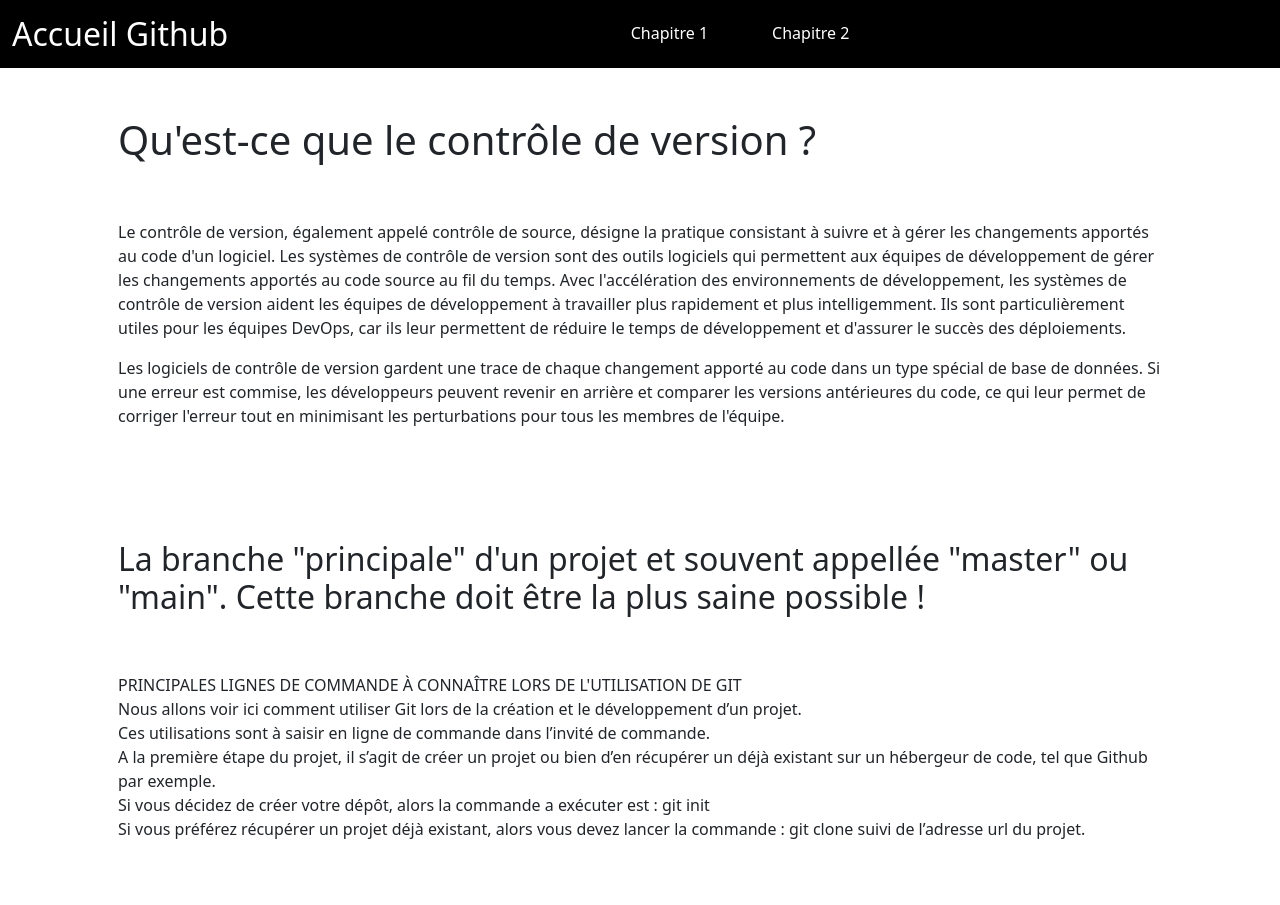
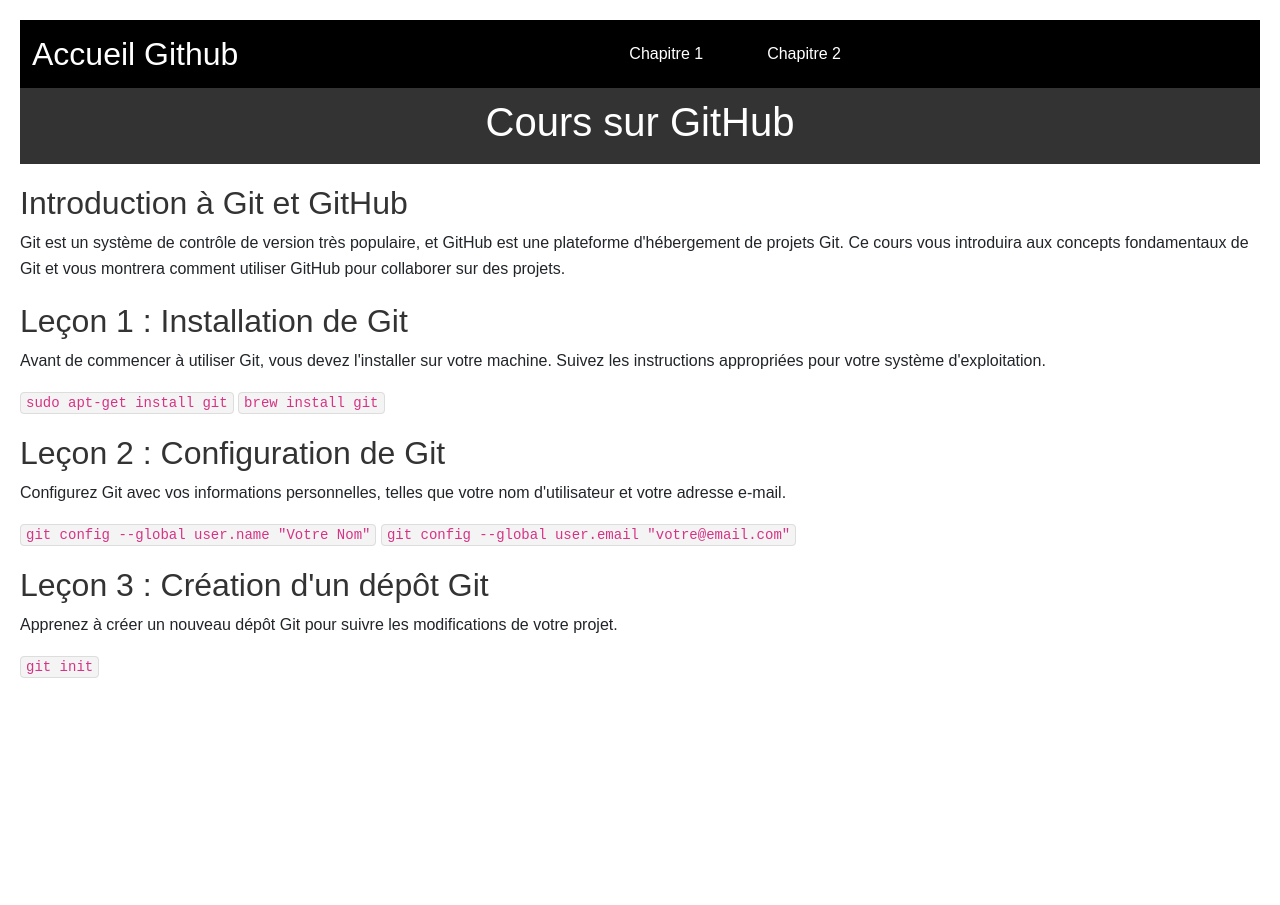
Before and after one commit to KevinBRIQUET/mon-projet, a plain HTML site: page public/index.html in a window 1280 px wide. After the commit the page ends 800 px from the top, so only its background shows below. Drawn offline with Linux system fonts and the light colour scheme.

Commit message:
suite modif

```diff
--- a/public/assets/css/style.css
+++ b/public/assets/css/style.css
@@ -1,8 +1,13 @@
+* {
+  margin: 0;
+  padding: 0;
+}
+
+/* Barre de navigation */
+
 li a {
   line-height: 35px;
 }
-
-/* Barre de navigation */
 
 li a:after {
   content: "";
@@ -32,3 +37,40 @@
 a:visited {
   color: #ea3d52;
 }
+
+body {
+  font-family: Arial, sans-serif;
+  margin: 20px;
+}
+
+header {
+  text-align: center;
+  background-color: #333;
+  color: white;
+  padding: 10px;
+  width: 100%;
+}
+
+section {
+  margin-top: 20px;
+}
+
+h2 {
+  color: #333;
+}
+
+p {
+  line-height: 1.6;
+}
+
+code {
+  font-family: "Courier New", Courier, monospace;
+  background-color: #f4f4f4;
+  padding: 2px 5px;
+  border: 1px solid #ddd;
+  border-radius: 4px;
+}
+
+ul {
+  list-style-type: square;
+}
--- a/public/index.html
+++ b/public/index.html
@@ -10,10 +10,9 @@
   <body>
     <nav id="barre-navig" class="navbar navbar-expand-lg py-0 bg-black">
       <div class="container-fluid">
-        <a id="titre" class="navbar-brand fs-2 text-white" href="index.html"
+        <a id="titre" class="navbar-brand fs-2 text-white" href="#"
           >Accueil Github</a
         >
-
         <button
           class="navbar-toggler"
           type="button"
@@ -35,7 +34,7 @@
               <a
                 class="nav-link active p-lg-3 pe-lg-5 text-white"
                 aria-current="page"
-                href="#"
+                href="index.html"
                 >Chapitre 1</a
               >
             </li>
@@ -52,50 +51,44 @@
       </div>
     </nav>
     <header>
-      <div class="container p-5">
-        <h1 class="pb-5">Qu'est-ce que le contrôle de version ?</h1>
-        <p>
-          Le contrôle de version, également appelé contrôle de source, désigne
-          la pratique consistant à suivre et à gérer les changements apportés au
-          code d'un logiciel. Les systèmes de contrôle de version sont des
-          outils logiciels qui permettent aux équipes de développement de gérer
-          les changements apportés au code source au fil du temps. Avec
-          l'accélération des environnements de développement, les systèmes de
-          contrôle de version aident les équipes de développement à travailler
-          plus rapidement et plus intelligemment. Ils sont particulièrement
-          utiles pour les équipes DevOps, car ils leur permettent de réduire le
-          temps de développement et d'assurer le succès des déploiements.
-        </p>
-        <p>
-          Les logiciels de contrôle de version gardent une trace de chaque
-          changement apporté au code dans un type spécial de base de données. Si
-          une erreur est commise, les développeurs peuvent revenir en arrière et
-          comparer les versions antérieures du code, ce qui leur permet de
-          corriger l'erreur tout en minimisant les perturbations pour tous les
-          membres de l'équipe.
-        </p>
-      </div>
-      <div class="container p-5">
-        <h2 class="pb-5">
-          La branche "principale" d'un projet et souvent appellée "master" ou
-          "main". Cette branche doit être la plus saine possible !
-        </h2>
-        <p>
-          PRINCIPALES LIGNES DE COMMANDE À CONNAÎTRE LORS DE L'UTILISATION DE
-          GIT <br />
-          Nous allons voir ici comment utiliser Git lors de la création et le
-          développement d’un projet. <br />
-          Ces utilisations sont à saisir en ligne de commande dans l’invité de
-          commande. <br />
-          A la première étape du projet, il s’agit de créer un projet ou bien
-          d’en récupérer un déjà existant sur un hébergeur de code, tel que
-          Github par exemple. <br />
-          Si vous décidez de créer votre dépôt, alors la commande a exécuter est
-          : git init <br />
-          Si vous préférez récupérer un projet déjà existant, alors vous devez
-          lancer la commande : git clone suivi de l’adresse url du projet.
-        </p>
-      </div>
+      <h1>Cours sur GitHub</h1>
     </header>
+    <section>
+      <h2>Introduction à Git et GitHub</h2>
+      <p>
+        Git est un système de contrôle de version très populaire, et GitHub est
+        une plateforme d'hébergement de projets Git. Ce cours vous introduira
+        aux concepts fondamentaux de Git et vous montrera comment utiliser
+        GitHub pour collaborer sur des projets.
+      </p>
+    </section>
+    <section>
+      <h2>Leçon 1 : Installation de Git</h2>
+      <p>
+        Avant de commencer à utiliser Git, vous devez l'installer sur votre
+        machine. Suivez les instructions appropriées pour votre système
+        d'exploitation.
+      </p>
+      <code>sudo apt-get install git</code>
+      <code>brew install git</code>
+    </section>
+
+    <section>
+      <h2>Leçon 2 : Configuration de Git</h2>
+      <p>
+        Configurez Git avec vos informations personnelles, telles que votre nom
+        d'utilisateur et votre adresse e-mail.
+      </p>
+      <code>git config --global user.name "Votre Nom"</code>
+      <code>git config --global user.email "votre@email.com"</code>
+    </section>
+    <section>
+      <h2>Leçon 3 : Création d'un dépôt Git</h2>
+      <p>
+        Apprenez à créer un nouveau dépôt Git pour suivre les modifications de
+        votre projet.
+      </p>
+      <code>git init</code>
+    </section>
   </body>
 </html>
```
